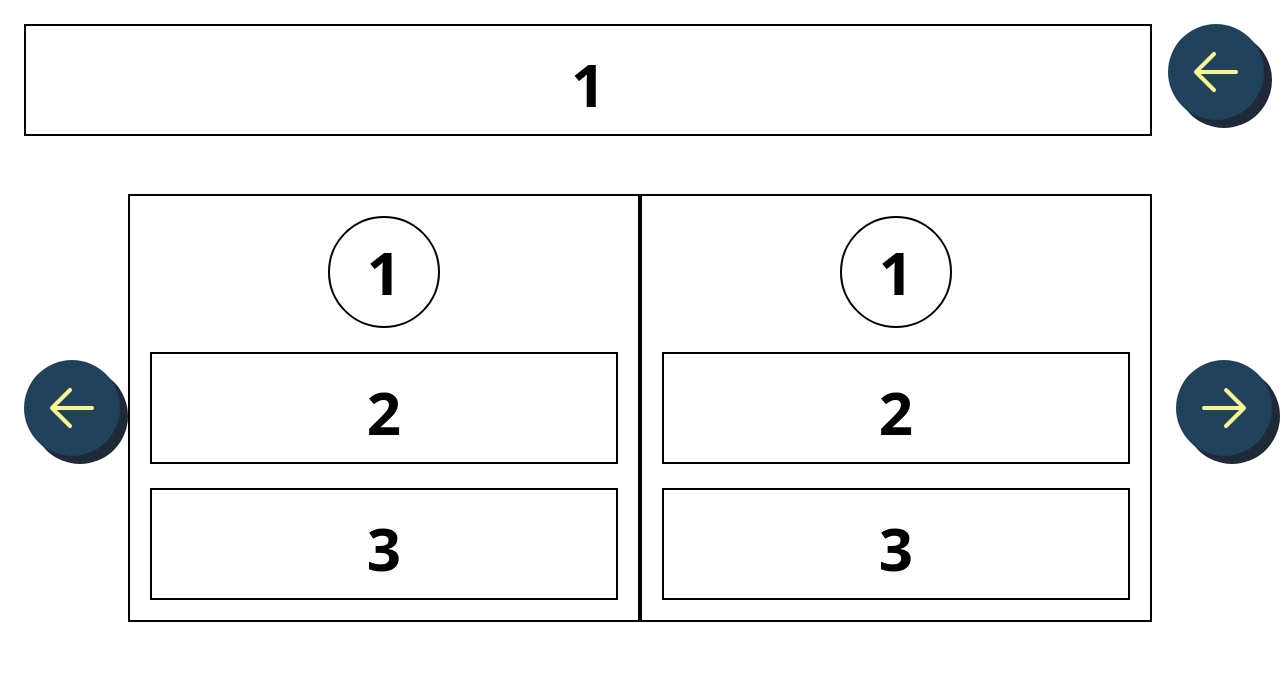
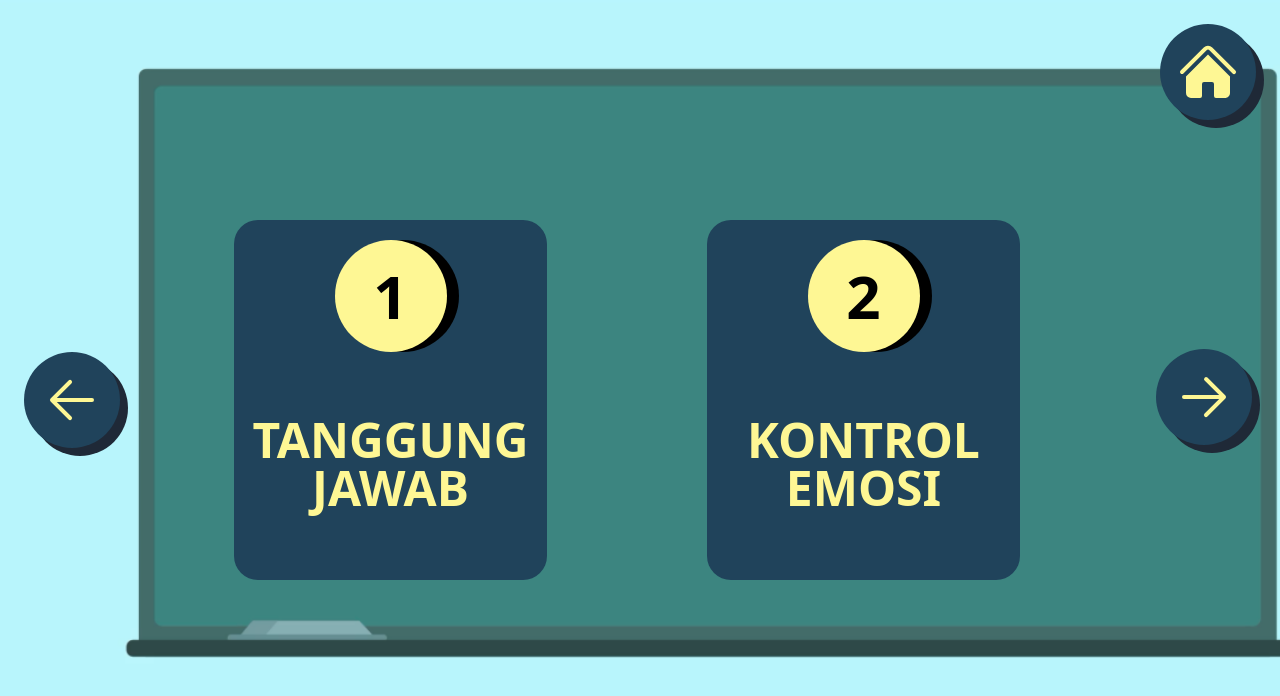
Before and after one commit to fikanf/smartfun, a React (Vite) app: page /lesson in a window 1280 px wide. Shown: the top 696 px of the page. Built offline with nearby package versions, Linux system fonts and the light colour scheme.

Commit message:
add bg to lesson and update button home

```diff
--- a/src/Home.jsx
+++ b/src/Home.jsx
@@ -9,14 +9,6 @@ function Home() {
         Your browser does not support the video tag.
       </video>
       <div className="absolute top-0 w-screen h-screen p-6 flex flex-col gap-6 justify-center">
-        <CustomButton
-          onTap={() => {
-            window.location.href = "/home";
-          }}
-          width="w-1/2"
-        >
-          <p className="text-6xl font-bold text-kuning">Tutorial</p>
-        </CustomButton>
         <CustomButton
           onTap={() => {
             window.location.href = "/lesson";
--- a/src/Lesson.jsx
+++ b/src/Lesson.jsx
@@ -3,20 +3,25 @@ import "react-multi-carousel/lib/styles.css";
 import { useRef } from "react";
 import PropTypes from "prop-types";
 
+import bg from "./assets/illustration/bg_papan_tulis.png";
+
 import { CustomIconButton } from "./components/CustomButton";
-import CustomTemplate from "./components/CustomTemplate";
 
 const quiz = [
   {
+    title: "Tanggung Jawab",
     path: "/quiz/tanggung_jawab",
   },
   {
+    title: "Kontrol Emosi",
     path: "/quiz/kontrol_emosi",
   },
   {
+    title: "Kejujuran",
     path: "/quiz/kejujuran",
   },
   {
+    title: "Disiplin",
     path: "/quiz/disiplin",
   },
 ];
@@ -24,7 +29,7 @@ const quiz = [
 const responsive = {
   desktop: {
     breakpoint: { max: 3000, min: 1024 },
-    items: 3,
+    items: 2,
   },
   tablet: {
     breakpoint: { max: 1024, min: 464 },
@@ -40,9 +45,11 @@ function Lesson() {
   const carouselRef = useRef(null);
 
   return (
-    <div className="p-6 h-screen flex flex-col justify-between">
-      <div className="flex flex-row gap-4">
-        <CustomTemplate title="1" message="Halo" width="w-full" />
+    <div
+      className="p-6 h-screen flex flex-col justify-between bg-fixed bg-cover"
+      style={{ backgroundImage: `url(${bg})` }}
+    >
+      <div className="w-full flex justify-end">
         <CustomIconButton
           onTap={() => {
             window.location.href = "/home";
@@ -54,15 +61,12 @@ function Lesson() {
             fill="currentColor"
             className="w-16 h-16 fill-kuning"
           >
-            <path
-              fillRule="evenodd"
-              d="M20.25 12a.75.75 0 01-.75.75H6.31l5.47 5.47a.75.75 0 11-1.06 1.06l-6.75-6.75a.75.75 0 010-1.06l6.75-6.75a.75.75 0 111.06 1.06l-5.47 5.47H19.5a.75.75 0 01.75.75z"
-              clipRule="evenodd"
-            />
+            <path d="M11.47 3.84a.75.75 0 011.06 0l8.69 8.69a.75.75 0 101.06-1.06l-8.689-8.69a2.25 2.25 0 00-3.182 0l-8.69 8.69a.75.75 0 001.061 1.06l8.69-8.69z" />
+            <path d="M12 5.432l8.159 8.159c.03.03.06.058.091.086v6.198c0 1.035-.84 1.875-1.875 1.875H15a.75.75 0 01-.75-.75v-4.5a.75.75 0 00-.75-.75h-3a.75.75 0 00-.75.75V21a.75.75 0 01-.75.75H5.625a1.875 1.875 0 01-1.875-1.875v-6.198a2.29 2.29 0 00.091-.086L12 5.43z" />
           </svg>
         </CustomIconButton>
       </div>
-      <div className="flex flex-row gap-6 items-center">
+      <div className="flex flex-row gap-14 items-center">
         <CustomIconButton
           onTap={() => {
             carouselRef.current.previous();
@@ -91,15 +95,19 @@ function Lesson() {
         >
           {quiz.map((data, index) => {
             return (
+              <div key={index} className="mx-20">
                 <CardLesson
-                key={index}
+                  title={data.title}
+                  index={++index}
                   onTap={() => {
                     window.location.href = data.path;
                   }}
                 />
+              </div>
             );
           })}
         </Carousel>
+        <div className="mr-1">
           <CustomIconButton
             onTap={() => {
               carouselRef.current.next();
@@ -119,31 +127,39 @@ function Lesson() {
             </svg>
           </CustomIconButton>
         </div>
+      </div>
       <div className="h-24"></div>
     </div>
   );
 }
 
-function CardLesson({ onTap }) {
+function CardLesson({ title, index, onTap }) {
   CardLesson.propTypes = {
+    title: PropTypes.string.isRequired,
+    index: PropTypes.number.isRequired,
     onTap: PropTypes.func.isRequired,
   };
   return (
     <button
       type="button"
       onClick={onTap}
-      className="p-5 border-2 border-black w-full flex flex-col items-center justify-center"
+      className="p-5 bg-biru rounded-3xl w-full flex flex-col items-center justify-center"
     >
+      <div className="relative w-28 h-28">
         <div
-        className="w-28 h-28 border-2 border-black rounded-full flex items-center justify-center"
-        title="Gambar"
+          className={`absolute top-0 left-3 w-28 h-28 rounded-full bg-black`}
+        />
+        <div
+          className={`absolute top-0 left-0 w-28 h-28 rounded-full bg-kuning flex items-center justify-center`}
         >
-        <p className="text-6xl font-bold">1</p>
+          <p className="text-6xl font-bold">{index}</p>
         </div>
-      <div className="h-6" />
-      <CustomTemplate title="2" message="3 bintang" width="w-full" />
-      <div className="h-6" />
-      <CustomTemplate title="3" message="Judul materi" width="w-full" />
+      </div>
+      <div className="h-16" />
+      <h3 className="uppercase font-black text-5xl text-kuning h-20">
+        {title}
+      </h3>
+      <div className="h-16" />
     </button>
   );
 }
```
Also changed, not shown: src/assets/illustration/bg_papan_tulis.png (added). Lines whose indentation alone changed are shown as unchanged.
